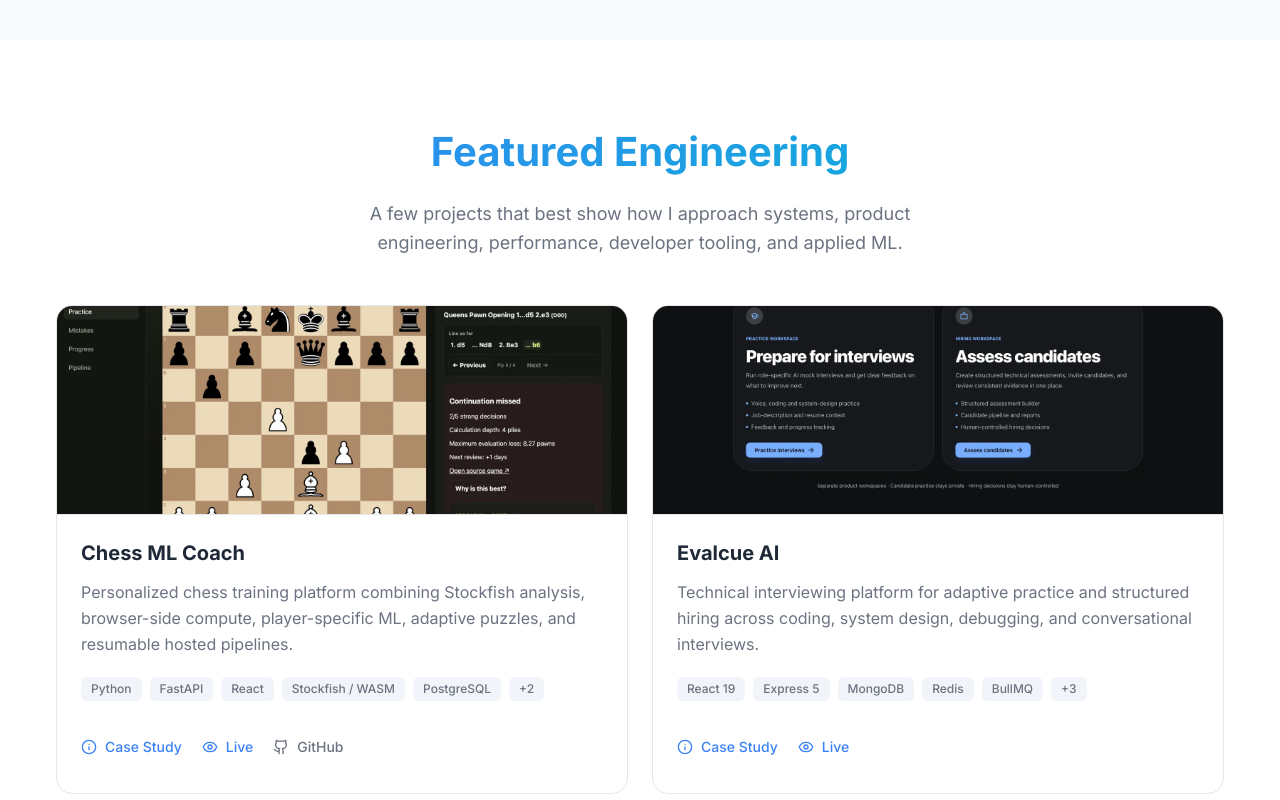
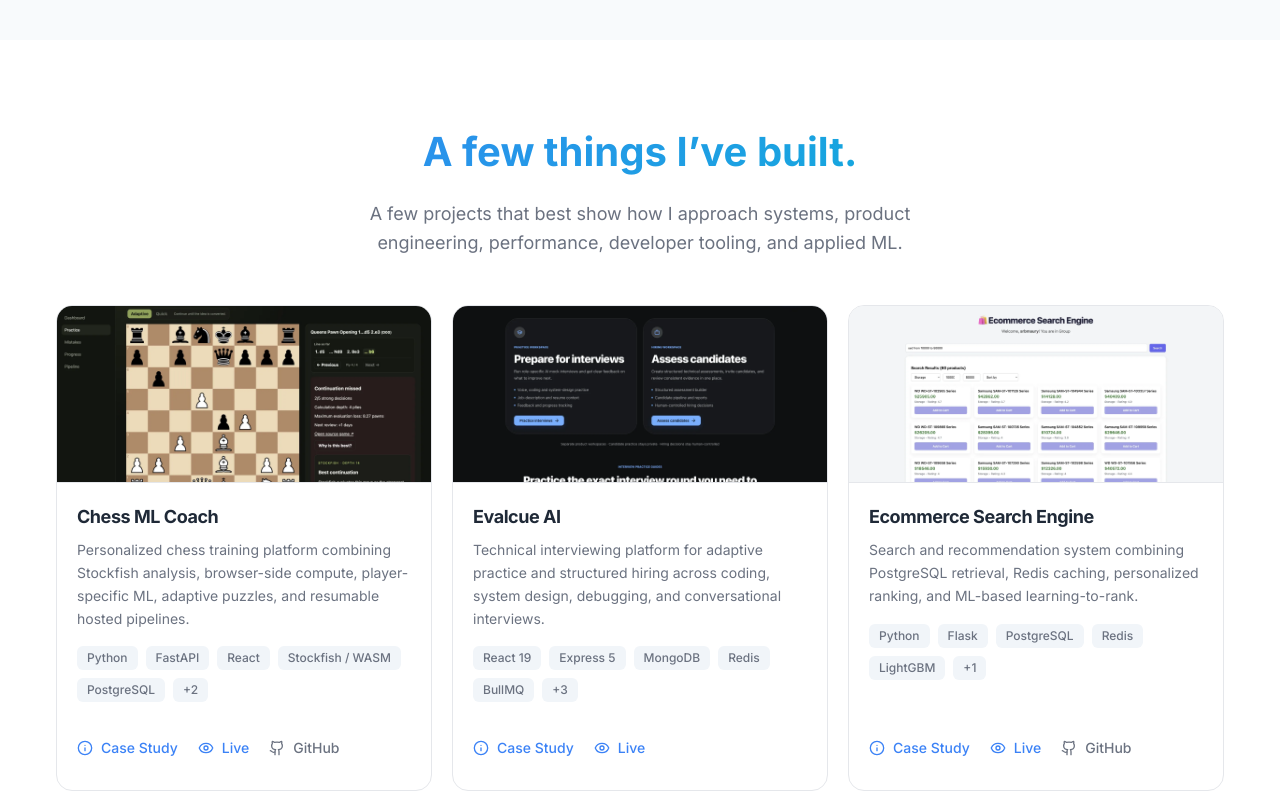
Before and after one commit to srbmaury/Portfolio, a React (Vite) app: page / in a window 1280 px wide. Shown: the part 2660-3460 px from the top of the page. Built offline with nearby package versions, Linux system fonts and the light colour scheme; no server answers.

Commit message:
Design: editorial light and dark portfolio refresh

```diff
--- a/src/components/Projects.tsx
+++ b/src/components/Projects.tsx
@@ -37,13 +37,13 @@
     <section id="projects" className="section" style={{ backgroundColor: 'var(--bg-primary)' }} aria-label="Featured engineering work" role="region" tabIndex={-1}>
       <div className="container">
         <motion.div initial={{ opacity: 0, y: 24 }} whileInView={{ opacity: 1, y: 0 }} transition={{ duration: 0.6 }} viewport={{ once: true }}>
-          <h2 className="section-title">Featured Engineering</h2>
+          <h2 className="section-title">A few things I’ve built.</h2>
           <p className="section-subtitle">
             A few projects that best show how I approach systems, product engineering, performance, developer tooling, and applied ML.
           </p>
         </motion.div>
 
-        <div className="mb-14 grid gap-6 lg:grid-cols-2">
+        <div className="mb-14 grid gap-5 md:grid-cols-2 xl:grid-cols-3">
           {featuredProjects.map((project, index) => (
             <motion.article
               key={project.title}
@@ -59,24 +59,24 @@
                   <LazyImage
                     src={project.image}
                     alt={project.title}
-                    className="h-52 w-full object-cover object-top"
+                    className="h-44 w-full object-cover object-top"
                     spinnerClassName="profile-spinner"
                     fallback={
-                      <div className="flex h-52 items-center justify-center" style={{ background: fallbackGradientMap[project.fallbackGradient] || defaultFallbackGradient }}>
+                      <div className="flex h-44 items-center justify-center" style={{ background: fallbackGradientMap[project.fallbackGradient] || defaultFallbackGradient }}>
                         <span className="text-5xl" aria-hidden="true">{project.fallbackIcon || '🚀'}</span>
                       </div>
                     }
                   />
                 ) : (
-                  <div className="flex h-52 items-center justify-center" style={{ background: fallbackGradientMap[project.fallbackGradient] || defaultFallbackGradient }}>
+                  <div className="flex h-44 items-center justify-center" style={{ background: fallbackGradientMap[project.fallbackGradient] || defaultFallbackGradient }}>
                     <span className="text-5xl" aria-hidden="true">{project.fallbackIcon || '🚀'}</span>
                   </div>
                 )}
               </div>
 
-              <div className="flex flex-1 flex-col p-6">
-                <h3 className="mb-3 text-xl font-bold" style={{ color: 'var(--text-primary)' }}>{project.title}</h3>
-                <p className="mb-5 leading-relaxed" style={{ color: 'var(--text-secondary)' }}>{project.description}</p>
+              <div className="flex flex-1 flex-col p-5">
+                <h3 className="mb-2 text-lg font-bold tracking-tight" style={{ color: 'var(--text-primary)' }}>{project.title}</h3>
+                <p className="mb-4 text-sm leading-relaxed" style={{ color: 'var(--text-secondary)' }}>{project.description}</p>
 
                 <div className="mb-6 flex flex-wrap gap-2">
                   {project.technologies.slice(0, 5).map((tech) => (
```
